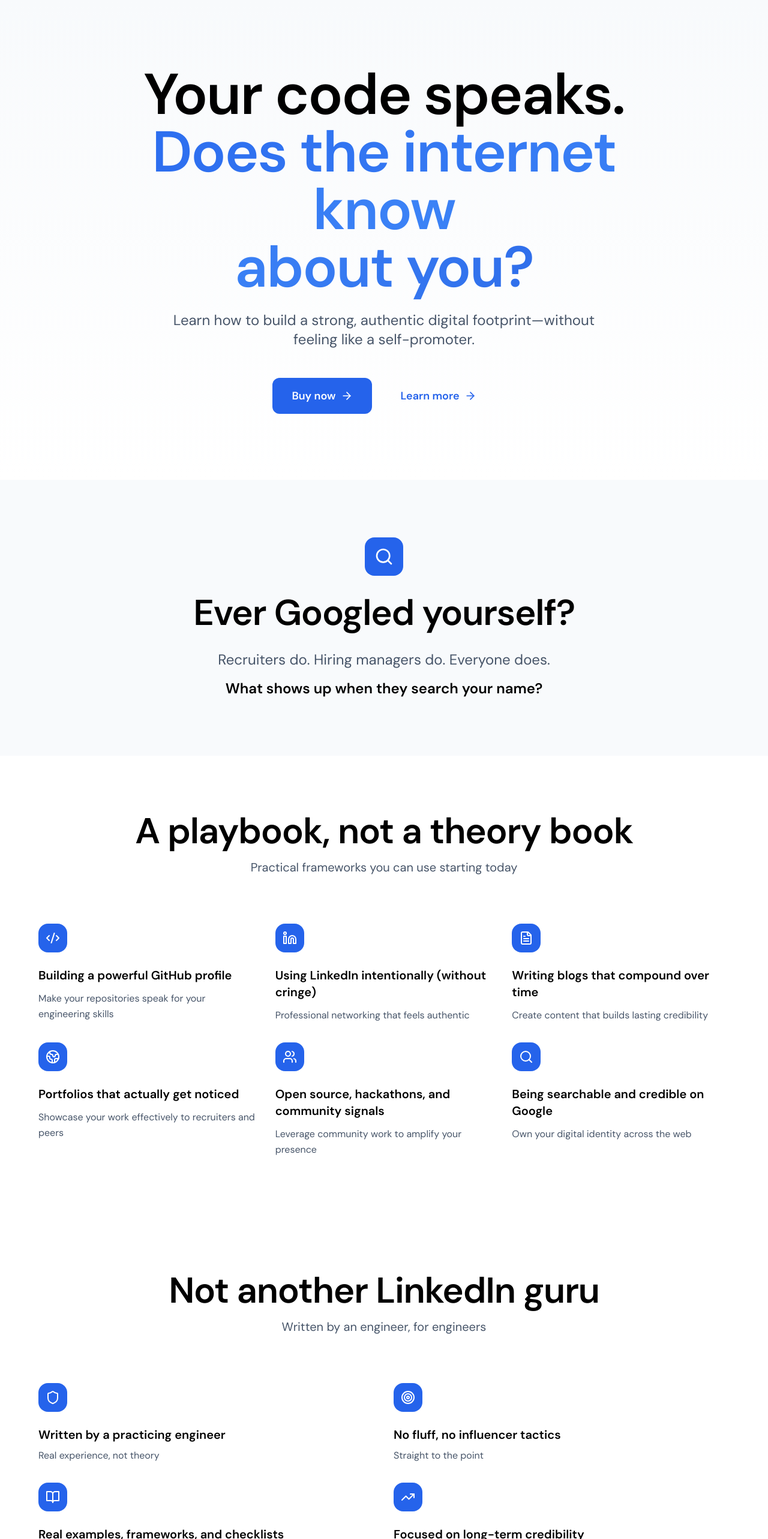
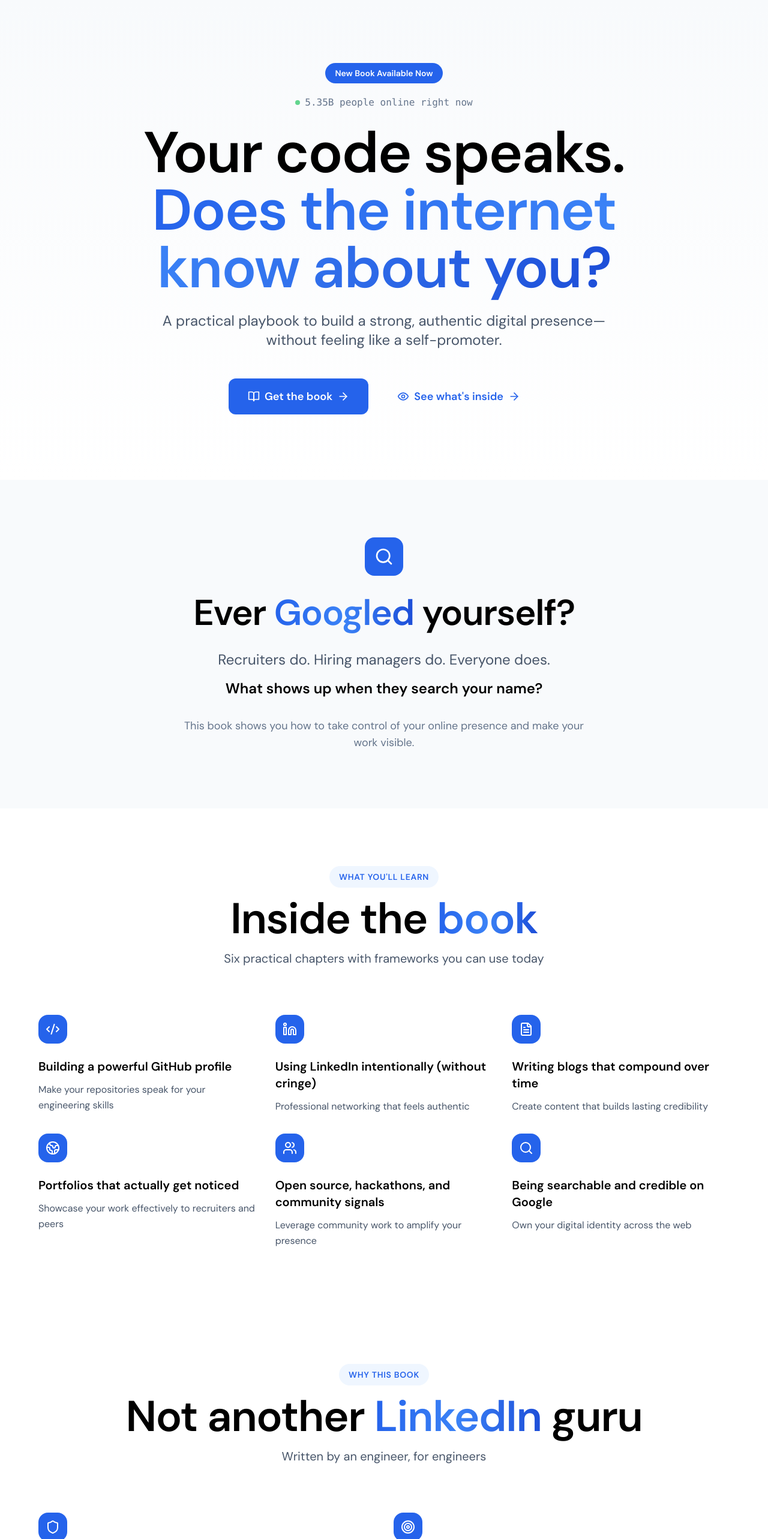
Before and after one commit to vinitshahdeo/digital-footprint-book, a Next.js app: page / in a window 1280 px wide. Shown: the top 2566 px of the page at 60% size. Built offline with nearby package versions, Linux system fonts and the light colour scheme; a web font is replaced by a local one.

Commit message:
updated the final version

```diff
--- a/app/globals.css
+++ b/app/globals.css
@@ -84,6 +84,15 @@
     }
   }
 
+  @keyframes bounceWord {
+    0%, 100% {
+      transform: translateY(0);
+    }
+    50% {
+      transform: translateY(-10px);
+    }
+  }
+
   .animate-float {
     animation: float 3s ease-in-out infinite;
   }
@@ -100,4 +109,8 @@
   .animate-gradient-shift {
     animation: gradientShift 8s ease-in-out infinite;
   }
+
+  .animate-bounce-word {
+    animation: bounceWord 0.6s ease-out;
+  }
 }
--- a/components/BookCoverage.tsx
+++ b/components/BookCoverage.tsx
@@ -47,11 +47,17 @@
       <div className="max-w-6xl mx-auto">
         {/* Apple-style Section Header */}
         <div className="text-center mb-20">
-          <h2 className="text-5xl md:text-6xl font-semibold text-black mb-4 tracking-tight">
-            A playbook, not a theory book
+          <p className="text-sm font-semibold text-blue-600 mb-4 tracking-wider uppercase inline-block px-4 py-2 bg-blue-50 rounded-full">
+            What You'll Learn
+          </p>
+          <h2 className="text-5xl md:text-6xl lg:text-7xl font-semibold text-black mb-4 tracking-tight leading-[1.1]">
+            Inside the{' '}
+            <span className="bg-gradient-to-r from-blue-600 via-blue-500 to-blue-700 bg-clip-text text-transparent">
+              book
+            </span>
           </h2>
           <p className="text-xl text-slate-600">
-            Practical frameworks you can use starting today
+            Six practical chapters with frameworks you can use today
           </p>
         </div>
 
--- a/components/GoogleYourself.tsx
+++ b/components/GoogleYourself.tsx
@@ -13,17 +13,26 @@
 
         {/* Headline */}
         <h2 className="text-5xl md:text-6xl font-semibold text-black mb-8 tracking-tight">
-          Ever Googled yourself?
+          Ever{' '}
+          <span className="bg-gradient-to-r from-blue-600 via-blue-500 to-blue-700 bg-clip-text text-transparent">
+            Googled
+          </span>{' '}
+          yourself?
         </h2>
 
         {/* Description */}
-        <p className="text-xl md:text-2xl text-slate-600 leading-relaxed max-w-3xl mx-auto">
+        <p className="text-xl md:text-2xl text-slate-600 leading-relaxed max-w-3xl mx-auto mb-8">
           Recruiters do. Hiring managers do. Everyone does.
           <br />
           <span className="text-black font-semibold mt-4 block">
             What shows up when they search your name?
           </span>
         </p>
+
+        {/* Book Connection */}
+        <p className="text-lg text-slate-500 max-w-2xl mx-auto">
+          This book shows you how to take control of your online presence and make your work visible.
+        </p>
       </div>
     </section>
   )
--- a/components/Hero.tsx
+++ b/components/Hero.tsx
@@ -1,39 +1,71 @@
 'use client'
 
-import { ArrowRight } from 'lucide-react'
+import { ArrowRight, BookOpen, Eye } from 'lucide-react'
+import { useEffect, useState } from 'react'
 
 export default function Hero() {
+  const [onlineCount, setOnlineCount] = useState(5.35)
+
+  useEffect(() => {
+    const interval = setInterval(() => {
+      setOnlineCount(prev => {
+        const increment = Math.random() * 0.0001
+        const newCount = prev + increment
+        return parseFloat(newCount.toFixed(4))
+      })
+    }, 100)
+
+    return () => clearInterval(interval)
+  }, [])
+
   return (
     <section className="relative min-h-screen flex items-center justify-center px-6 py-24 overflow-hidden bg-white">
       {/* Clean Apple-style Background */}
       <div className="absolute inset-0 bg-gradient-to-b from-slate-50 to-white" />
 
       <div className="relative max-w-5xl mx-auto text-center animate-fade-in">
-        {/* Large Apple-style Headline with Animated Gradient */}
-        <h1 className="text-6xl md:text-7xl lg:text-8xl font-semibold mb-6 leading-[1.05] tracking-tight animate-slide-up">
+        {/* Book Badge */}
+        <div className="inline-block mb-6 animate-slide-up">
+          <span className="px-4 py-2 bg-blue-600 text-white text-sm font-semibold rounded-full">
+            New Book Available Now
+          </span>
+        </div>
+
+        {/* Live Counter */}
+        <div className="mb-6 animate-slide-up" style={{animationDelay: '0.05s'}}>
+          <p className="text-sm md:text-base text-slate-500 font-mono">
+            <span className="inline-flex items-center gap-2">
+              <span className="w-2 h-2 bg-green-500 rounded-full animate-pulse"></span>
+              {onlineCount.toFixed(2)}B people online right now
+            </span>
+          </p>
+        </div>
+
+        {/* Large Apple-style Headline with Hook */}
+        <h1 className="text-6xl md:text-7xl lg:text-8xl font-semibold mb-6 leading-[1.05] tracking-tight animate-slide-up" style={{animationDelay: '0.1s'}}>
           <span className="text-black">
             Your code speaks.
           </span>
           <br />
-          <span className="bg-gradient-to-r from-blue-600 via-blue-500 to-blue-700 bg-clip-text text-transparent bg-[length:200%_auto] animate-gradient-shift">
-            Does the internet know
-            <br className="hidden sm:block" /> about you?
+          <span className="bg-gradient-to-r from-blue-600 via-blue-500 to-blue-700 bg-clip-text text-transparent">
+            Does the internet know about you?
           </span>
         </h1>
 
         {/* Clean Subheading */}
-        <p className="text-xl md:text-2xl text-slate-600 mb-12 max-w-3xl mx-auto leading-relaxed font-normal animate-slide-up" style={{animationDelay: '0.1s'}}>
-          Learn how to build a strong, authentic digital footprint—without feeling like a self-promoter.
+        <p className="text-xl md:text-2xl text-slate-600 mb-12 max-w-3xl mx-auto leading-relaxed font-normal animate-slide-up" style={{animationDelay: '0.2s'}}>
+          A practical playbook to build a strong, authentic digital presence—without feeling like a self-promoter.
         </p>
 
         {/* Apple-style CTA Buttons */}
-        <div className="flex flex-col sm:flex-row gap-4 justify-center items-center animate-slide-up" style={{animationDelay: '0.2s'}}>
+        <div className="flex flex-col sm:flex-row gap-4 justify-center items-center animate-slide-up" style={{animationDelay: '0.3s'}}>
           <a
             href="#purchase"
             className="group px-8 py-4 bg-blue-600 text-white rounded-xl font-semibold text-lg hover:bg-blue-700 transition-all duration-300 hover:scale-105 w-full sm:w-auto"
           >
             <span className="flex items-center gap-2 justify-center">
-              Buy now
+              <BookOpen className="w-5 h-5" />
+              Get the book
               <ArrowRight className="w-5 h-5 group-hover:translate-x-1 transition-transform duration-300" />
             </span>
           </a>
@@ -42,7 +74,8 @@
             className="group px-8 py-4 text-blue-600 font-semibold text-lg hover:text-blue-700 transition-all duration-300 w-full sm:w-auto"
           >
             <span className="flex items-center gap-2 justify-center">
-              Learn more
+              <Eye className="w-5 h-5" />
+              See what's inside
               <ArrowRight className="w-5 h-5 group-hover:translate-x-1 transition-transform duration-300" />
             </span>
           </a>
--- a/components/Purchase.tsx
+++ b/components/Purchase.tsx
@@ -1,17 +1,26 @@
 'use client'
 
-import { ArrowRight } from 'lucide-react'
+import { ArrowRight, ShoppingCart } from 'lucide-react'
 
 export default function Purchase() {
   return (
     <section id="purchase" className="relative py-24 px-6 bg-black">
       <div className="max-w-5xl mx-auto text-center">
-        <h2 className="text-5xl md:text-6xl font-semibold text-white mb-6 tracking-tight">
-          Start building your footprint
+        <p className="text-sm font-semibold text-blue-400 mb-4 tracking-wider uppercase inline-block px-4 py-2 bg-blue-950 rounded-full">
+          Ready to Start?
+        </p>
+        <h2 className="text-5xl md:text-6xl lg:text-7xl font-semibold text-white mb-6 tracking-tight leading-[1.1]">
+          Get{' '}
+          <span className="relative inline-block">
+            <span className="bg-gradient-to-r from-blue-400 via-blue-300 to-blue-500 bg-clip-text text-transparent">
+              Digital Footprint
+            </span>
+          </span>{' '}
+          today
         </h2>
 
         <p className="text-xl text-slate-400 mb-12 max-w-2xl mx-auto">
-          Get the book and start making your work visible
+          Start building your online presence and make your engineering work visible
         </p>
 
         {/* Clean Apple-style Buttons */}
@@ -22,6 +31,7 @@
             rel="noopener noreferrer"
             className="group flex items-center gap-2 px-8 py-4 bg-blue-600 text-white rounded-xl font-semibold text-lg hover:bg-blue-700 transition-all duration-300 hover:scale-105 w-full sm:w-auto"
           >
+            <ShoppingCart className="w-5 h-5" />
             <span>Buy on Amazon</span>
             <ArrowRight className="w-5 h-5 group-hover:translate-x-1 transition-transform duration-300" />
           </a>
@@ -32,6 +42,7 @@
             rel="noopener noreferrer"
             className="group flex items-center gap-2 px-8 py-4 bg-white text-black rounded-xl font-semibold text-lg hover:bg-slate-100 transition-all duration-300 hover:scale-105 w-full sm:w-auto"
           >
+            <ShoppingCart className="w-5 h-5" />
             <span>Buy on Flipkart</span>
             <ArrowRight className="w-5 h-5 group-hover:translate-x-1 transition-transform duration-300" />
           </a>
--- a/components/WhyThisBook.tsx
+++ b/components/WhyThisBook.tsx
@@ -30,8 +30,15 @@
     <section className="py-24 px-6 bg-white">
       <div className="max-w-6xl mx-auto">
         <div className="text-center mb-20">
-          <h2 className="text-5xl md:text-6xl font-semibold text-black mb-4 tracking-tight">
-            Not another LinkedIn guru
+          <p className="text-sm font-semibold text-blue-600 mb-4 tracking-wider uppercase inline-block px-4 py-2 bg-blue-50 rounded-full">
+            Why This Book
+          </p>
+          <h2 className="text-5xl md:text-6xl lg:text-7xl font-semibold text-black mb-4 tracking-tight leading-[1.1]">
+            Not another{' '}
+            <span className="bg-gradient-to-r from-blue-600 via-blue-500 to-blue-700 bg-clip-text text-transparent">
+              LinkedIn
+            </span>{' '}
+            guru
           </h2>
           <p className="text-xl text-slate-600">
             Written by an engineer, for engineers
@@ -56,6 +63,18 @@
             </div>
           ))}
         </div>
+
+        {/* Quote Section */}
+        <div className="max-w-3xl mx-auto text-center">
+          <div className="bg-slate-50 rounded-2xl p-10 md:p-12">
+            <p className="text-2xl md:text-3xl font-semibold text-black mb-4 leading-tight">
+              "Not another growth hacking guide. Just honest, practical advice for engineers who want their work to speak for itself."
+            </p>
+            <p className="text-slate-600">
+              — Real frameworks from real engineering experience
+            </p>
+          </div>
+        </div>
       </div>
     </section>
   )
```
Also changed, not shown: components/Author.tsx (+14 -7 lines), 1 other file (tests, documents, lock files or other folders).
